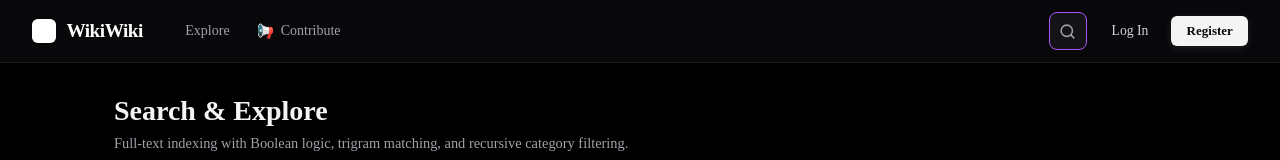
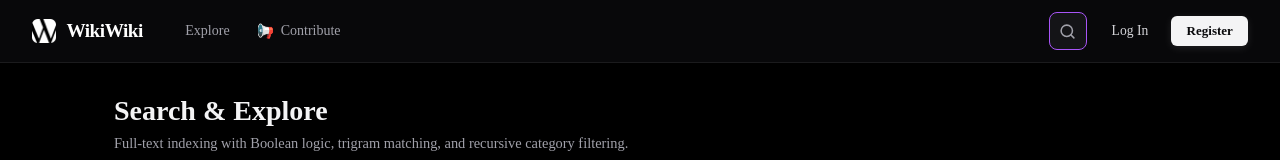
Before and after one commit to TahsinAhmadSadik/wikiwiki, a React (Vite) app in the folder frontend/: page /search in a window 1280 px wide. Shown: the top 160 px of the page. Built offline with nearby package versions, Linux system fonts and the light colour scheme; no server answers.

Commit message:
Logo Fixed

```diff
--- a/frontend/src/components/Navbar.jsx
+++ b/frontend/src/components/Navbar.jsx
@@ -181,13 +181,12 @@ export default function Navbar() {
             }}
           >
             <img
-              src="/favicon.svg"
+              src="/logo.png"
               alt="WikiWiki Logo"
               className="logo-hover-effect"
               style={{
                 width: 24,
                 height: 24,
-                filter: 'brightness(0) invert(1)',
                 display: 'block'
               }}
             />
```
Also changed, not shown: frontend/public/favicon.svg, frontend/public/logo.png.
